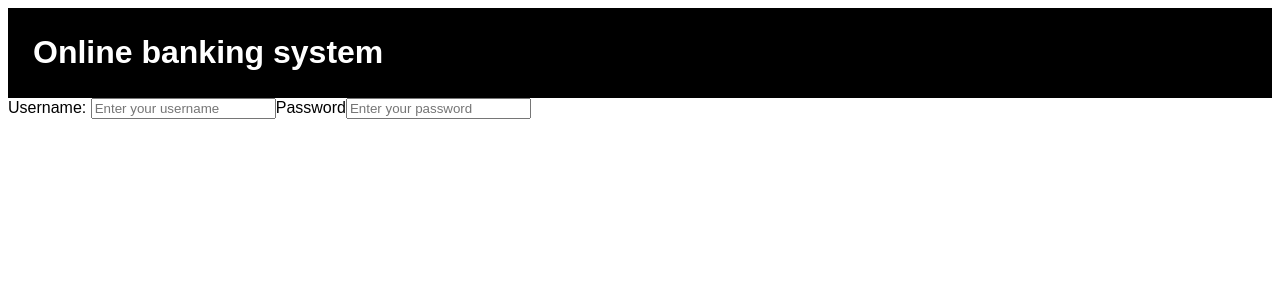
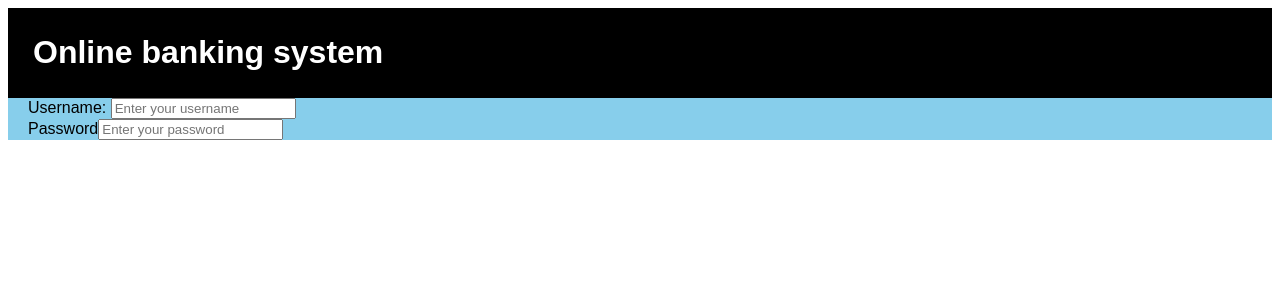
Before and after one commit to jagadeeshpj1610/bankProject, a React (Vite) app in the folder frontend/: page / in a window 1280 px wide. Shown: the top 300 px of the page. Built offline with nearby package versions, Linux system fonts and the light colour scheme.

Commit message:
added some styles to login form

```diff
--- a/frontend/src/components/loginPage.jsx
+++ b/frontend/src/components/loginPage.jsx
@@ -1,11 +1,16 @@
+import '../css/login.css'
+
 const LoginPage = () =>{
   return(
     <div className="loginForm">
-      <label htmlFor='username'>Username: </label>
-     <input type='text' id='username' placeholder='Enter your username' ></input>
-
+      <div className='userNameContainer' >
+        <label htmlFor='username'>Username: </label>
+        <input type='text' id='username' placeholder='Enter your username' ></input>
+      </div>
+   <div className='passwordContainer' >
      <label htmlFor='password'>Password</label>
      <input type='password' placeholder='Enter your password' id='password'></input>
+   </div>
     </div>
   )
 };
--- /dev/null
+++ b/frontend/src/css/login.css
@@ -0,0 +1,8 @@
+.loginForm {
+    background-color: skyblue;
+    color: black;
+    padding-left: 20px;
+}
+.userNameContainer {
+
+}
```
